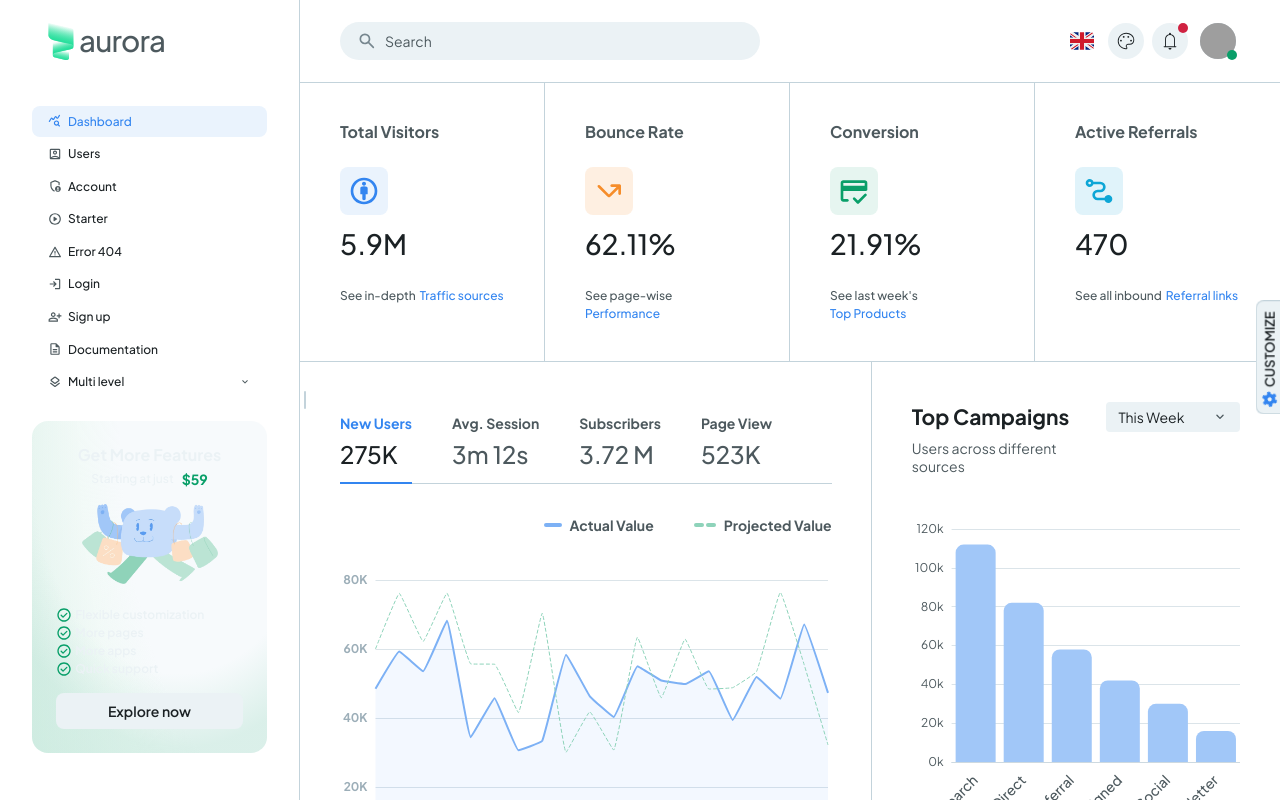
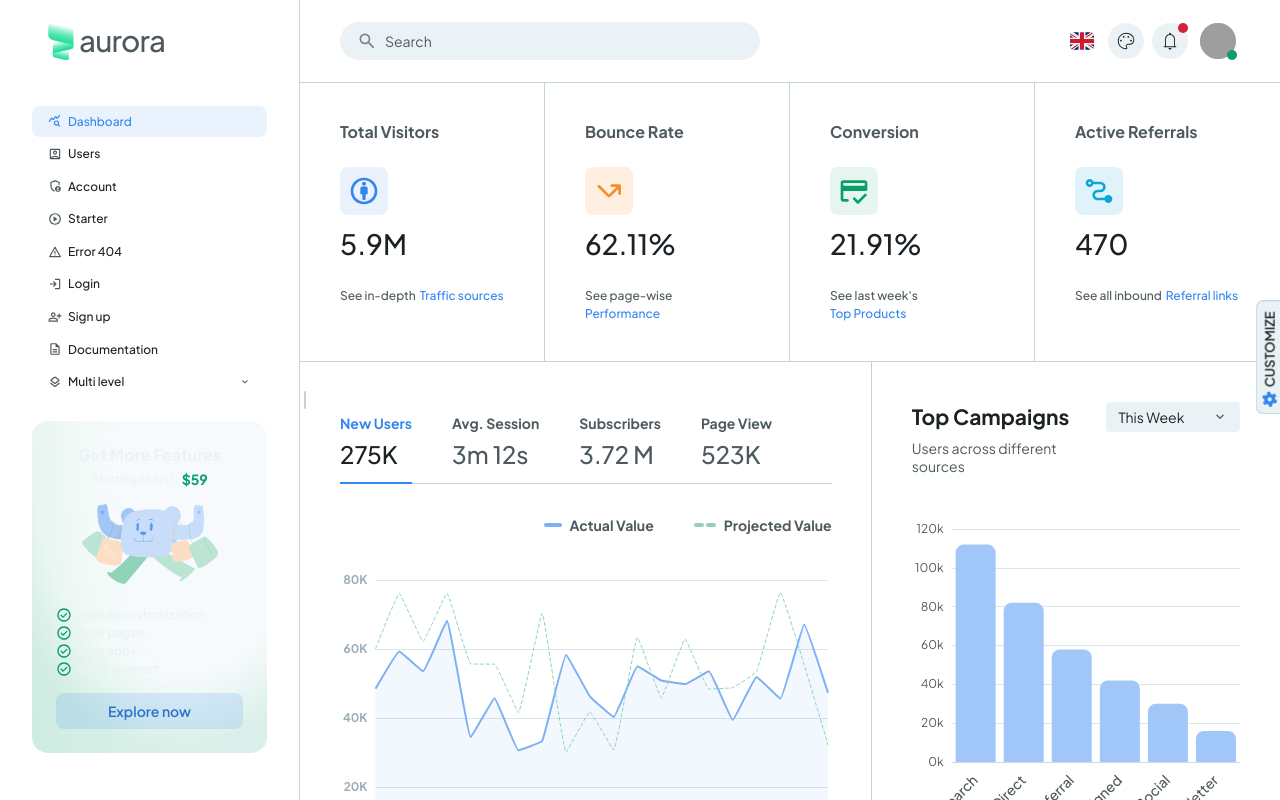
Before and after one commit to themewagon/aurora-free, a React (Vite) app: page / in a window 1280 px wide. Shown: the top 800 px of the page. Built offline with nearby package versions, Linux system fonts and the light colour scheme; grey boxes are pictures that could not be loaded; a web font is replaced by a local one.

Commit message:
WIP - Promo card

```diff
--- a/src/components/common/PromoCard.tsx
+++ b/src/components/common/PromoCard.tsx
@@ -112,7 +112,7 @@ const PromoCard = ({
           </Stack>
         )}
 
-        <Button href={storeLink} target="_blank" fullWidth variant="soft" color="neutral">
+        <Button href={storeLink} target="_blank" fullWidth variant="soft">
           Explore now
         </Button>
       </Stack>
```
